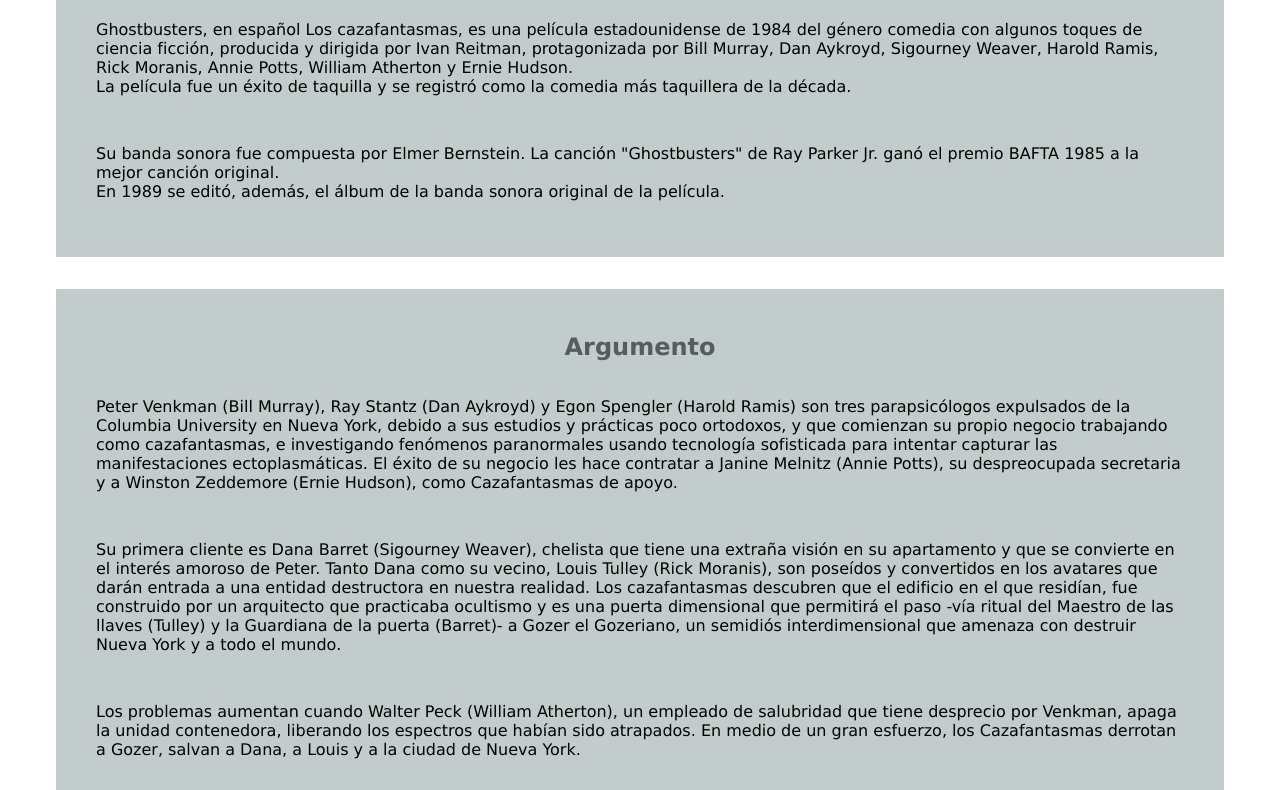
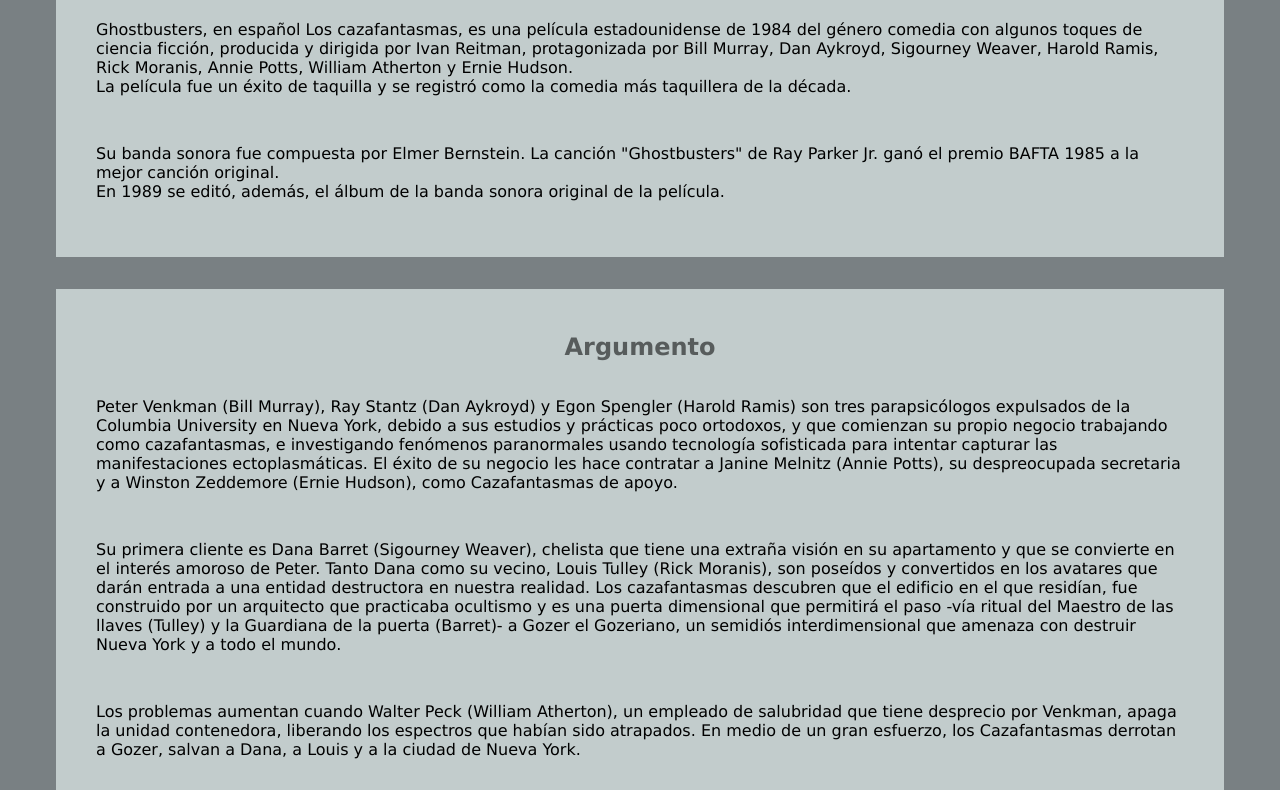
Before and after one commit to UO264872/practica1, a plain HTML site: page index.html in a window 1280 px wide. Shown: the part 298-1088 px from the top of the page. Drawn offline with Linux system fonts and the light colour scheme.

Commit message:
cambio color de fondo

```diff
--- a/estilo.css
+++ b/estilo.css
@@ -1,5 +1,6 @@
 body{
     font-family:  Verdana, Geneva, Tahoma, sans-serif;
+    background-color: #798083;
     margin: 1.5rem;
 }
 
```
